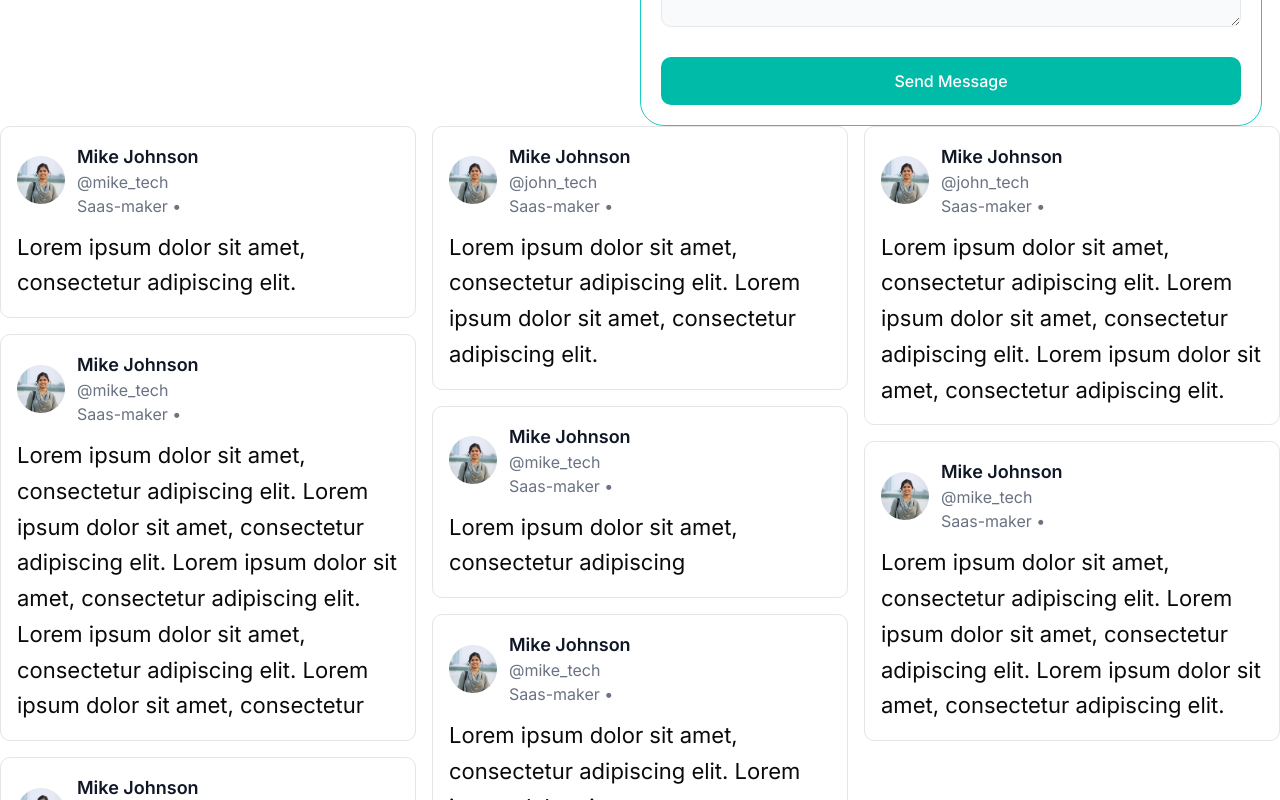
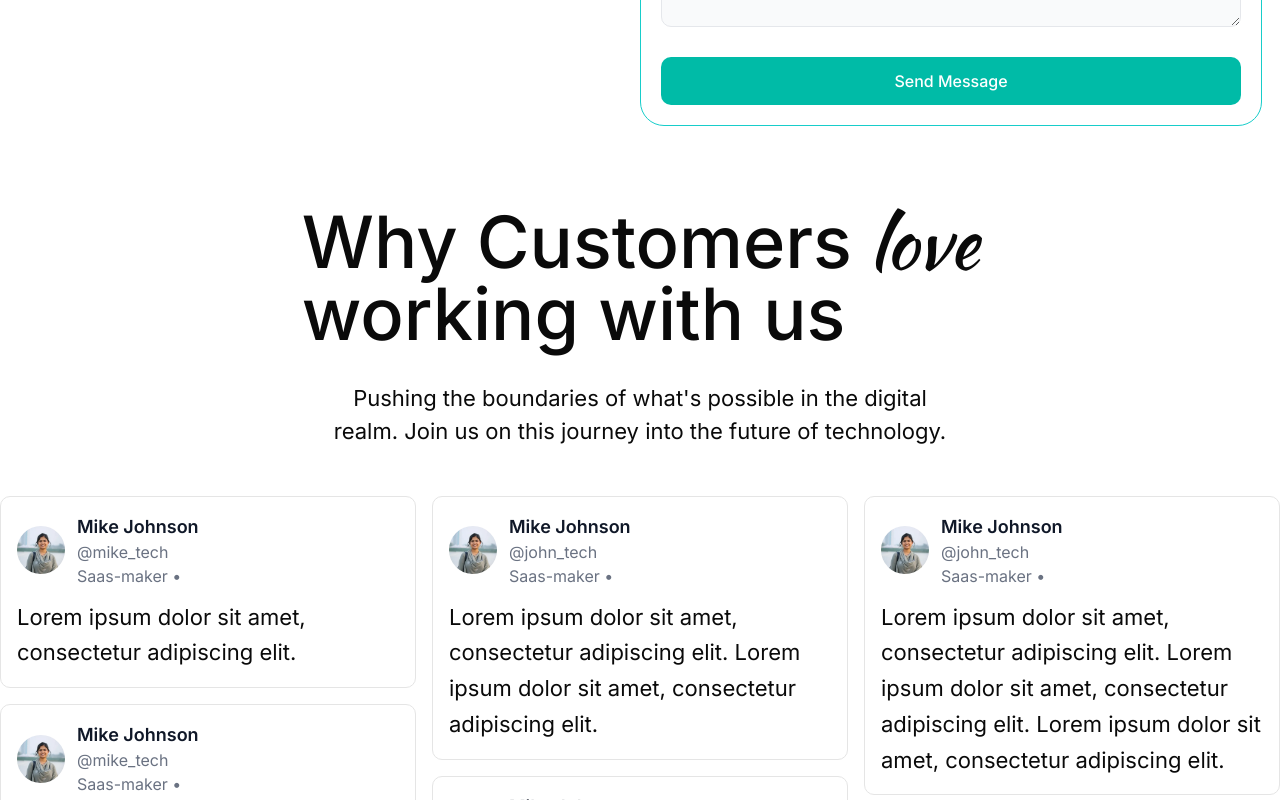
Before and after one commit to Roshen-Perera/ceylon-developers-portfolio, a Next.js app: page / in a window 1280 px wide. Shown: the part 6180-6980 px from the top of the page. Built offline with nearby package versions, Linux system fonts and the light colour scheme.

Commit message:
Update Reviews component: enhance layout with customer-centric messaging and improved styling

```diff
--- a/components/reviews.tsx
+++ b/components/reviews.tsx
@@ -89,7 +89,22 @@ export default function Reviews() {
   const columns = distributeIntoColumns(posts, 3);
 
   return (
-    <div className="min-h-screen">
+    <>
+      <div className="flex flex-col items-center justify-center mt-20">
+        <p className="text-7xl font-medium">
+          Why Customers
+          <span className="font-kaushan"> love </span>
+          <br />
+          working with us
+        </p>
+        <div className="text-[22px] mt-8 max-w-2xl flex items-center mx-auto px-4">
+          <p className="text-center">
+            Pushing the boundaries of what&apos;s possible in the digital realm.
+            Join us on this journey into the future of technology.
+          </p>
+        </div>
+      </div>
+      <div className="min-h-screen mt-12">
         <div className="max-w-7xl mx-auto">
           <div className="flex gap-4">
             {columns.map((column, columnIndex) => (
@@ -131,5 +146,6 @@ export default function Reviews() {
           </div>
         </div>
       </div>
+    </>
   );
 }
```
Lines whose indentation alone changed are shown as unchanged.
